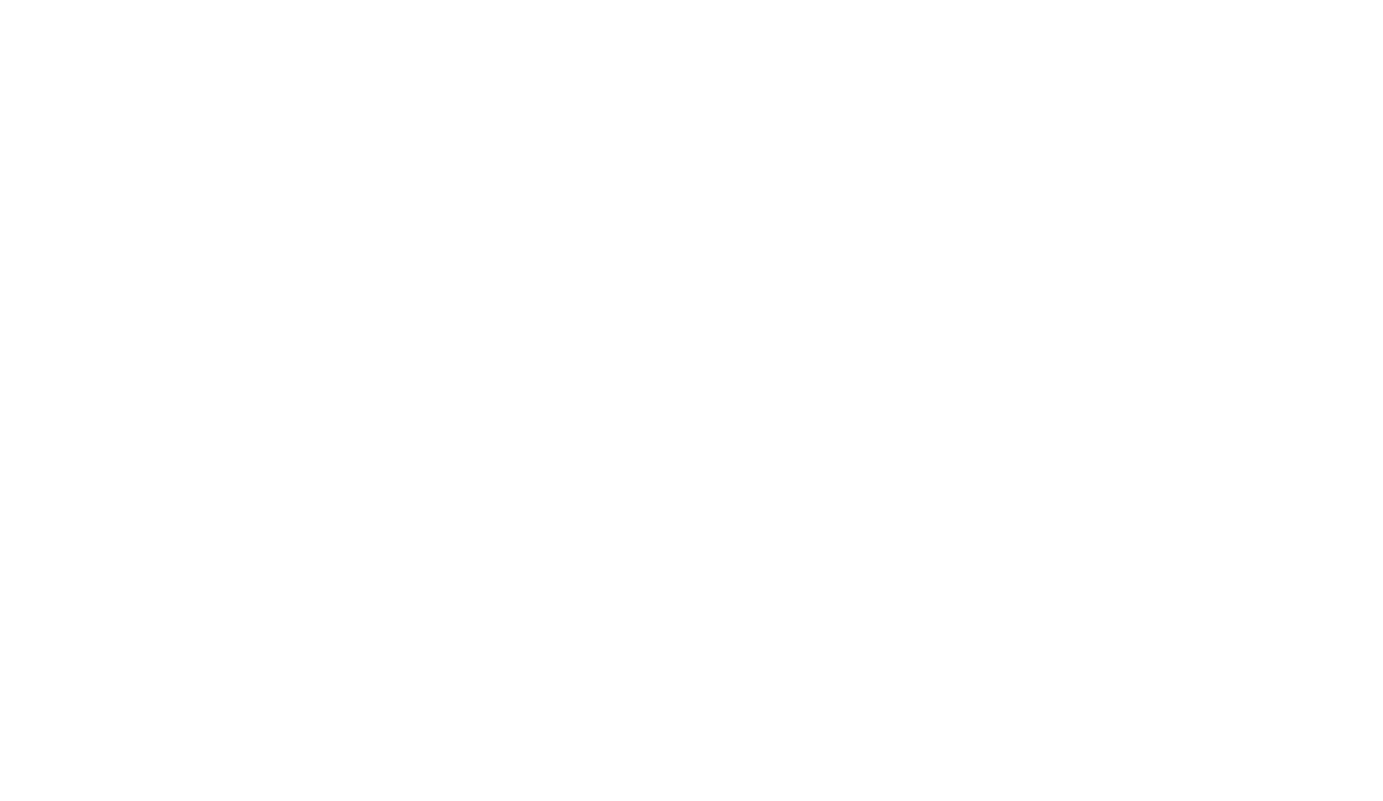
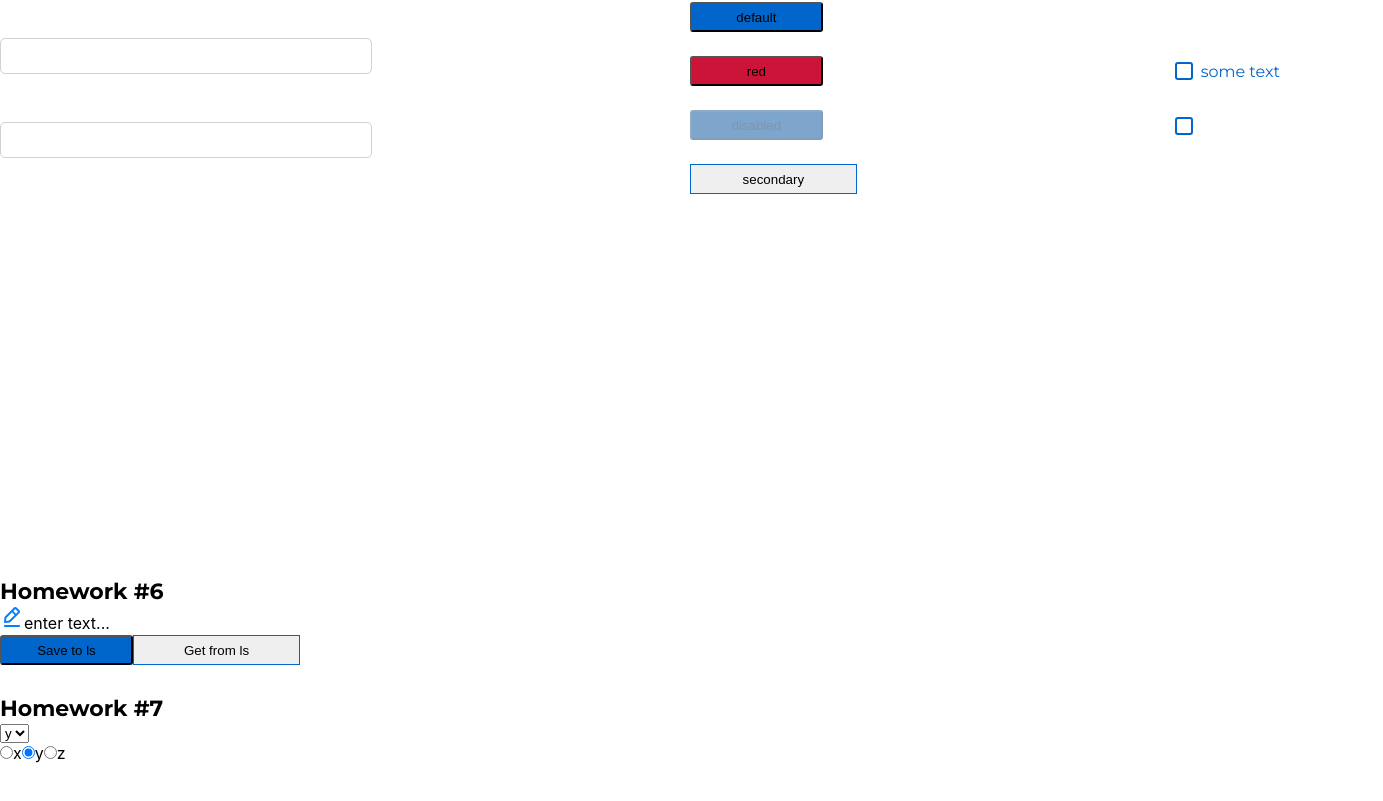
Before and after one commit to 000004-dj/hws2-master, a React (Create React App) app: page / in a window 1280 px wide. Shown: the part 1397-2198 px from the top of the page, 1383 px wide, since content can reach past the window. Before the commit the page ends 800 px from the top, so only its background shows below. Built offline with nearby package versions, Linux system fonts and the light colour scheme.

Commit message:
Uncomment HW5

```diff
--- a/src/s1-main/App.tsx
+++ b/src/s1-main/App.tsx
@@ -4,8 +4,8 @@ import s from './App.module.css'
 // import HW2 from "../s2-homeworks/hw02/HW2";
 // import HW3 from "../s2-homeworks/hw03/HW3";
 // import HW4 from "../s2-homeworks/hw04/HW4";
-// import HW5 from "../s2-homeworks/hw05/HW5";
-// import HW6 from "../s2-homeworks/hw06/HW6";
+import HW5 from "../s2-homeworks/hw05/HW5";
+import HW6 from "../s2-homeworks/hw06/HW6";
 import HW7 from "../s2-homeworks/hw07/HW7";
 
 function App() {
@@ -22,8 +22,8 @@ function App() {
             {/*<HW4/>*/}
 
             {/*при выполнении дз 5 и более - закомментировать здесь дз 1-4, так как они есть внутри дз 5*/}
-            {/*<HW5/>*/}
-            {/*<HW6/>*/}
+            <HW5/>
+            <HW6/>
             <HW7/>
         </div>
     )
```
